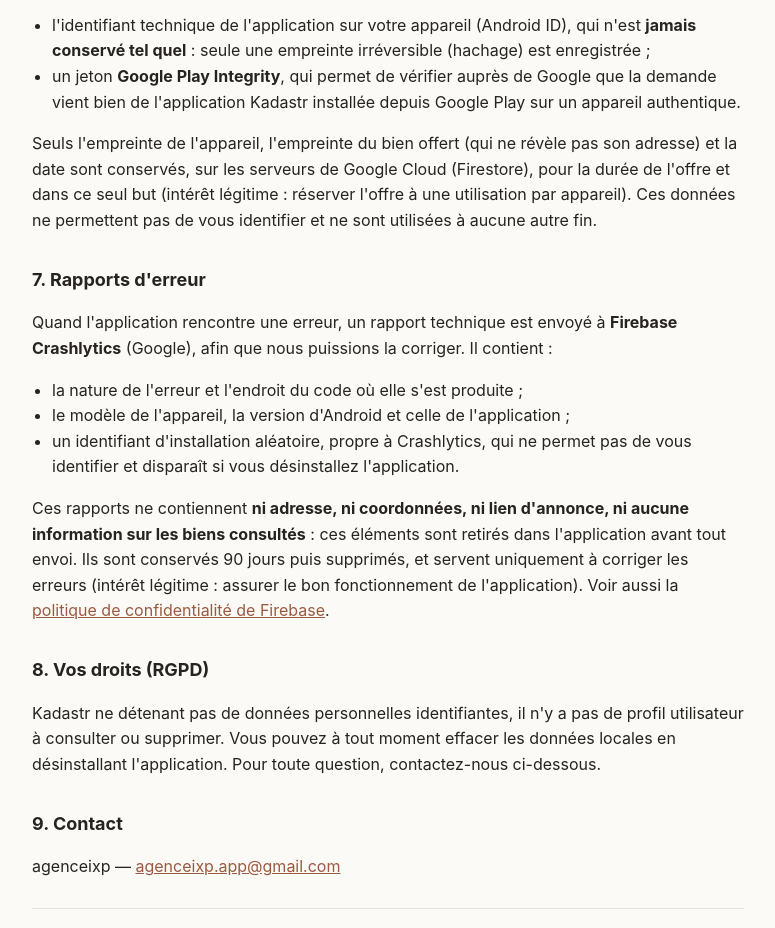
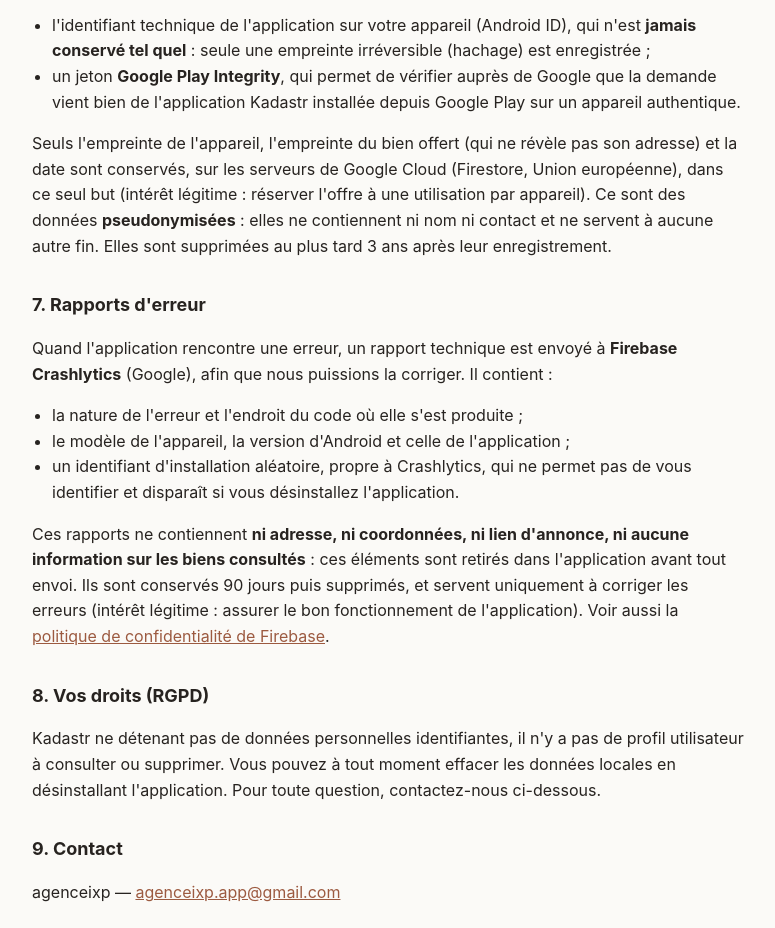
Before and after one commit to baptistemchl/kadastr-legal, a plain HTML site: page index.html in a window 1280 px wide. Shown: the part 2124-3052 px from the top of the page, without its empty margins (252-1027 px from the left). Drawn offline with Linux system fonts and the light colour scheme.

Commit message:
docs: confidentialité — essai : données pseudonymisées, conservation 3 ans max
Co-Authored-By: Claude Opus 5.5 <noreply@anthropic.com>

```diff
--- a/index.html
+++ b/index.html
@@ -125,10 +125,11 @@
     sur un appareil authentique.</li>
   </ul>
   <p>Seuls l'empreinte de l'appareil, l'empreinte du bien offert (qui ne révèle pas son
-  adresse) et la date sont conservés, sur les serveurs de Google Cloud (Firestore), pour
-  la durée de l'offre et dans ce seul but (intérêt légitime : réserver l'offre à une
-  utilisation par appareil). Ces données ne permettent pas de vous identifier et ne sont
-  utilisées à aucune autre fin.</p>
+  adresse) et la date sont conservés, sur les serveurs de Google Cloud (Firestore, Union
+  européenne), dans ce seul but (intérêt légitime : réserver l'offre à une utilisation
+  par appareil). Ce sont des données <strong>pseudonymisées</strong> : elles ne
+  contiennent ni nom ni contact et ne servent à aucune autre fin. Elles sont supprimées
+  au plus tard 3 ans après leur enregistrement.</p>
 
   <h2>7. Rapports d'erreur</h2>
   <p>Quand l'application rencontre une erreur, un rapport technique est envoyé à
```
